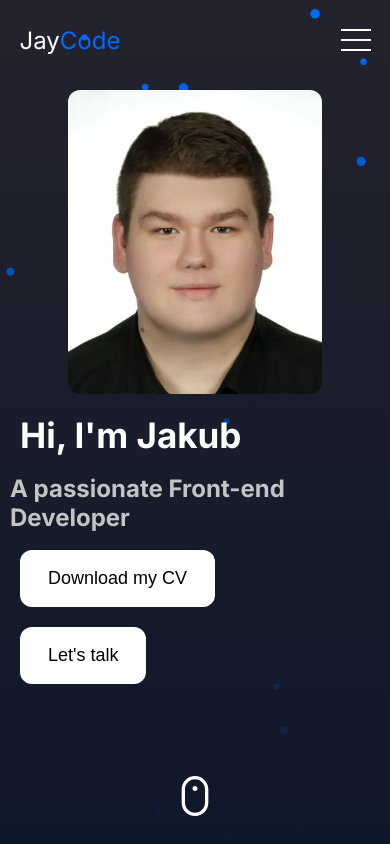
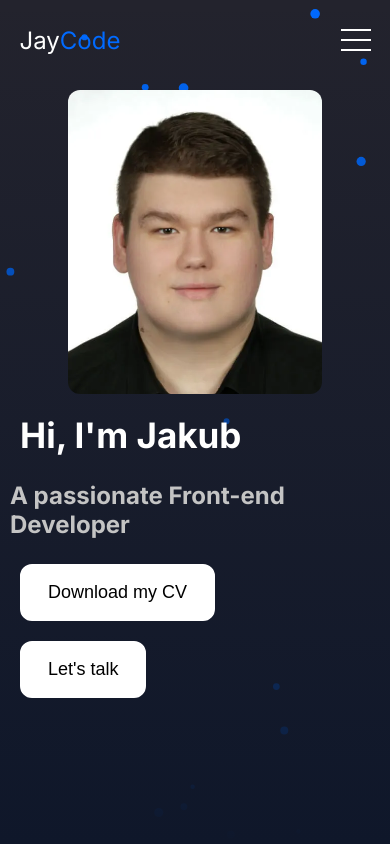
Before and after one commit to JayCodeGitHub/jaycode.pl, a Next.js app: page / in a window 390 px wide. Shown: the top 844 px of the page. Built offline with nearby package versions, Linux system fonts and the light colour scheme.

Commit message:
Fix hero mobile view

```diff
--- a/src/components/hero/hero.styles.ts
+++ b/src/components/hero/hero.styles.ts
@@ -59,10 +59,11 @@ export const StyledTitle = styled.h1`
 export const StyledSubTitle = styled.h2`
     font-size: ${({ theme }) => theme.font.size.s};
     color: ${({ theme }) => theme.grey};
-    margin: 0;
+    margin: 25px 0;
     max-width: 60rem;
     padding-left: 10px;
     ${({ theme }) => theme.mq.desktop}  {
+        margin: 0;
         font-size: ${({ theme }) => theme.font.size.l};
     }
 `
@@ -87,5 +88,9 @@ export const StyledScrollButtonWrapper = styled.a`
     position: absolute;
     top: 92vh;
     left: 50%;
+    display: none;
     transform: translateX(-50%);
+    ${({ theme }) => theme.mq.tablet}  {
+        display: flex;
+    }
 `
```
